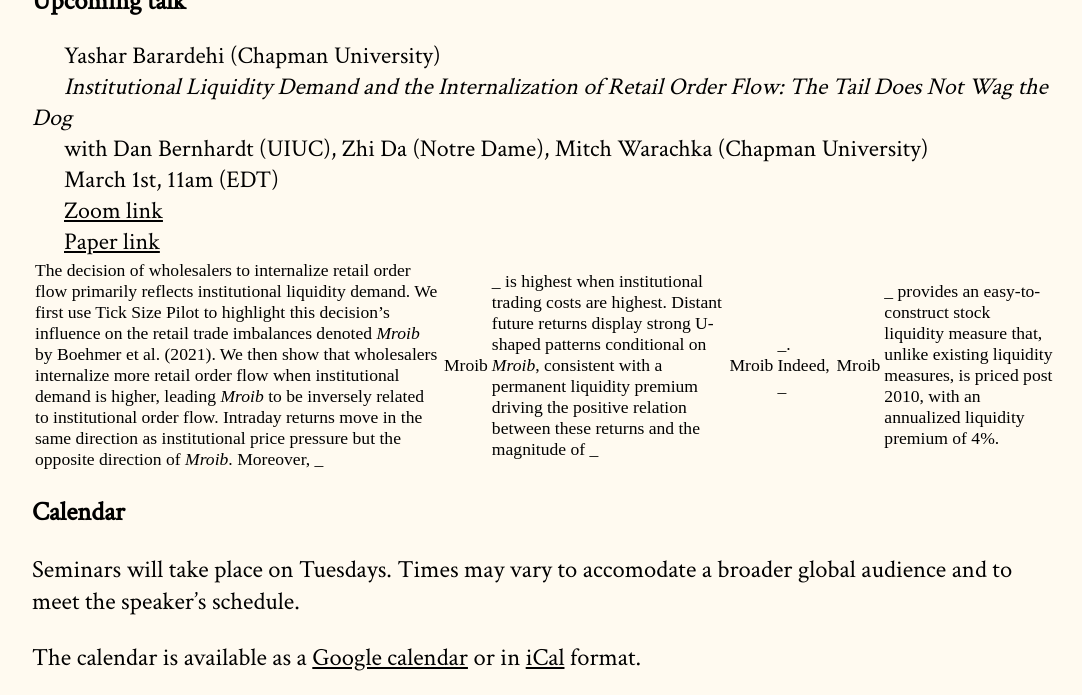
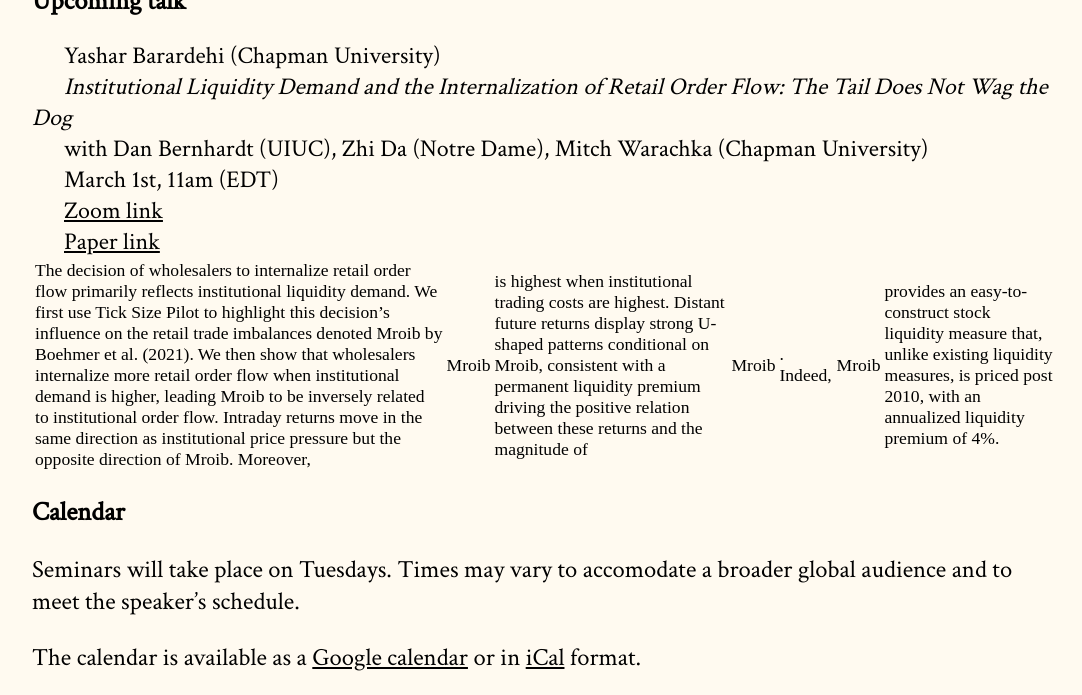
Before and after one commit to cpfiffer/microstructure.exchange, a Jekyll site: the page built from index.md, in a window 1280 px wide and 900 px high, scrolled down 477 px, cut to the strip 0-695 px from the top of the window. Shown: the whole strip, without its empty margins (96-1178 px from the left). Built offline with Jekyll 4.4.1, drawn with Linux system fonts in a browser that asks for light colours; some web fonts are replaced.

Commit message:
Fix errant table

```diff
--- a/index.md
+++ b/index.md
@@ -18,7 +18,7 @@ Speakers will be invited to present their work over Zoom. Seminars will last 45
 
 {% include upcoming-speaker.html %}
 
-The decision of wholesalers to internalize retail order flow primarily reflects institutional liquidity demand. We first use Tick Size Pilot to highlight this decision's influence on the retail trade imbalances denoted _Mroib_ by Boehmer et al. (2021). We then show that wholesalers internalize more retail order flow when institutional demand is higher, leading _Mroib_ to be inversely related to institutional order flow. Intraday returns move in the same direction as institutional price pressure but the opposite direction of _Mroib_. Moreover, _|Mroib|_ is highest when institutional trading costs are highest. Distant future returns display strong U-shaped patterns conditional on _Mroib_, consistent with a permanent liquidity premium driving the positive relation between these returns and the magnitude of _|Mroib|_. Indeed, _|Mroib|_ provides an easy-to-construct stock liquidity measure that, unlike existing liquidity measures, is priced post 2010, with an annualized liquidity premium of 4%.
+The decision of wholesalers to internalize retail order flow primarily reflects institutional liquidity demand. We first use Tick Size Pilot to highlight this decision's influence on the retail trade imbalances denoted Mroib by Boehmer et al. (2021). We then show that wholesalers internalize more retail order flow when institutional demand is higher, leading Mroib to be inversely related to institutional order flow. Intraday returns move in the same direction as institutional price pressure but the opposite direction of Mroib. Moreover, |Mroib| is highest when institutional trading costs are highest. Distant future returns display strong U-shaped patterns conditional on Mroib, consistent with a permanent liquidity premium driving the positive relation between these returns and the magnitude of |Mroib|. Indeed, |Mroib| provides an easy-to-construct stock liquidity measure that, unlike existing liquidity measures, is priced post 2010, with an annualized liquidity premium of 4%.
 
 ## Calendar
 
```
